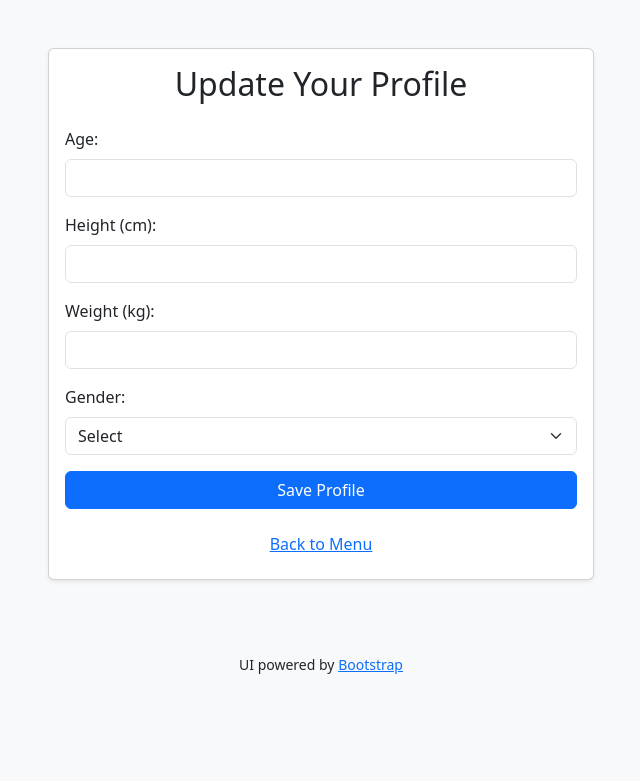
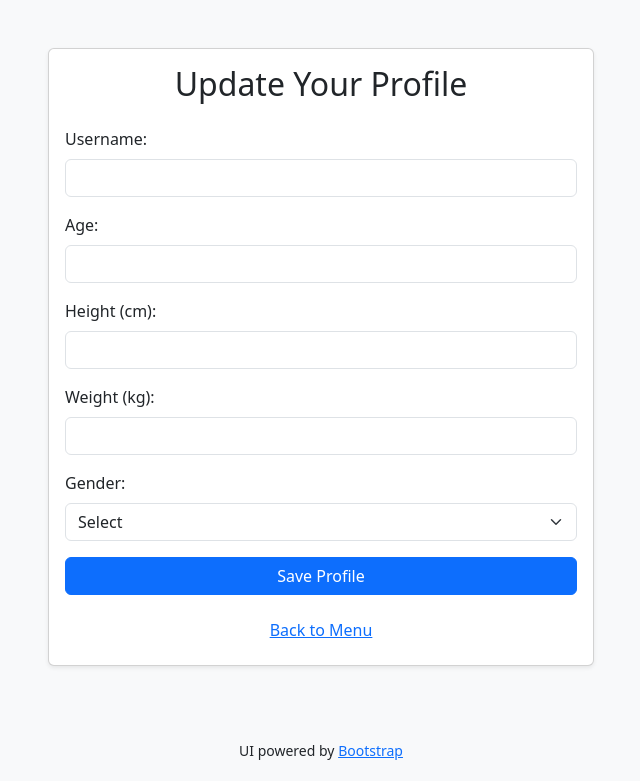
Before and after one commit to ColterPanzi/Team-UNR-, a Flask app: template Hackathon_Project/templates/profile.html in a window 1280 px wide. Shown: the top 781 px of the page, without its empty margins (319-959 px from the left). Run offline with Flask 3, Linux system fonts and the light colour scheme; the template is opened without the code that fills it, so the values that code supplies are empty.

Commit message:
Adding username edit to profile

```diff
--- a/Hackathon_Project/db_groceries.json
+++ b/Hackathon_Project/db_groceries.json
@@ -1,11 +1,11 @@
 {
   "users": {
-    "test": {
+    "testing": {
       "password": "pass",
       "groceries": [],
       "images": [],
       "profile": {
-        "age": "10",
+        "age": "90",
         "height": "190",
         "weight": "150",
         "gender": "male"
--- a/Hackathon_Project/server.py
+++ b/Hackathon_Project/server.py
@@ -264,11 +264,23 @@ def profile():
     db = load_db()
     user = get_user(db, user_name)
 
-    # If the user has no profile, create one
+    # Ensure profile exists
     if "profile" not in user:
         user["profile"] = {"age": None, "height": None, "weight": None, "gender": None}
 
     if request.method == "POST":
+        new_username = request.form['username'].strip()
+
+        # Update username in DB key if changed
+        if new_username != user_name:
+            if new_username in db["users"]:
+                flash("Username already taken.")
+                return redirect(url_for("profile"))
+            db["users"][new_username] = db["users"].pop(user_name)
+            user_name = new_username
+            session["user_name"] = new_username  # update session
+
+        # Update profile info
         user["profile"]["age"] = request.form.get("age")
         user["profile"]["height"] = request.form.get("height")
         user["profile"]["weight"] = request.form.get("weight")
@@ -278,7 +290,7 @@ def profile():
         flash("Profile updated successfully!")
         return redirect(url_for("menu"))
 
-    return render_template("profile.html", profile=user["profile"])
+    return render_template("profile.html", profile=user["profile"], user_name=user_name)
 
 
 # ================================
--- a/Hackathon_Project/templates/profile.html
+++ b/Hackathon_Project/templates/profile.html
@@ -15,6 +15,10 @@
                     <h2 class="card-title mb-4 text-center">Update Your Profile</h2>
 
                         <form method="POST" action="/profile">
+                            <div class="mb-3">
+                                <label class="form-label">Username:</label>
+                                <input type="text" class="form-control" name="username" value="{{ user_name }}" required>
+                            </div>
                             <div class="mb-3">
                                 <label class="form-label">Age:</label>
                                 <input type="number" class="form-control" name="age" value="{{ profile.age or '' }}" min="10" max="120" required>
```
